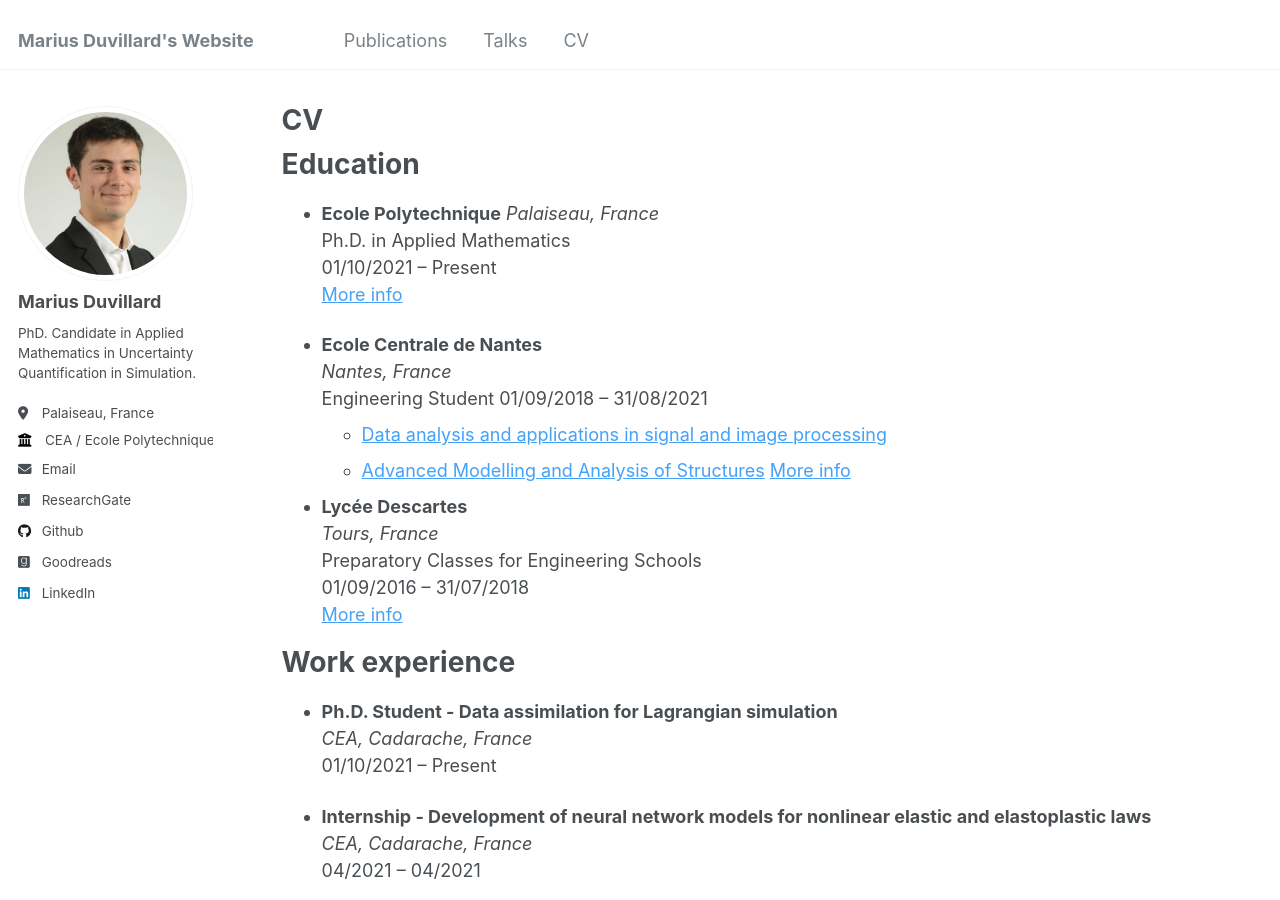
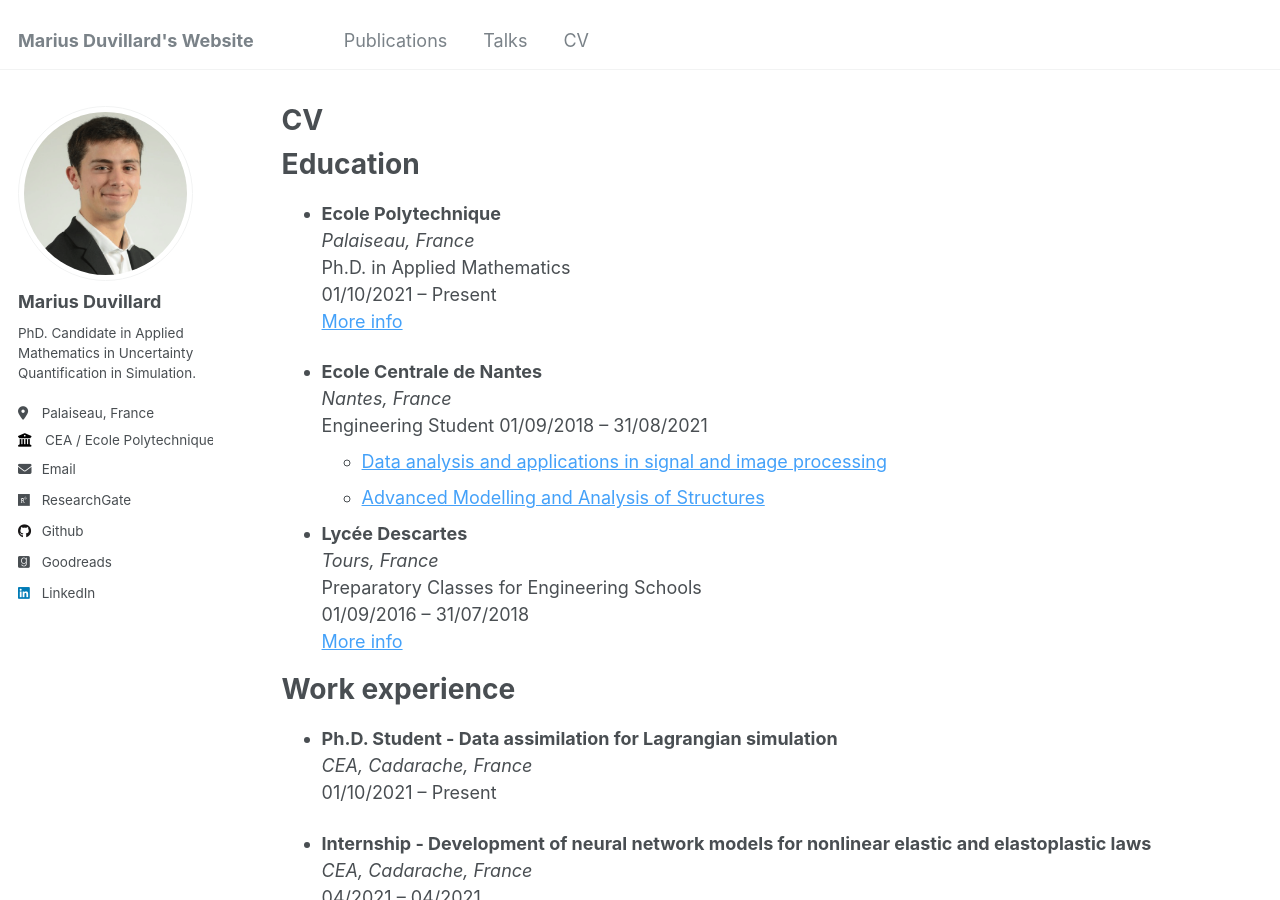
Before and after one commit to marius-duvillard/marius-duvillard.github.io, a Jekyll site: the page built from _pages/cv.md, in a window 1280 px wide and 900 px high. Built offline with Jekyll 4.4.1, drawn with Linux system fonts in a browser that asks for light colours.

```diff
--- a/_pages/cv.md
+++ b/_pages/cv.md
@@ -23,7 +23,6 @@ Engineering Student
 01/09/2018 – 31/08/2021
   - [Data analysis and applications in signal and image processing](https://www.ec-nantes.fr/engineering-programme-diplome-dingenieur/course-specialisations-yrs-23/data-analysis-and-applications-in-signal-and-image-processing)
   - [Advanced Modelling and Analysis of Structures](https://www.ec-nantes.fr/engineering-programme-diplome-dingenieur/course-specialisations-yrs-23/advanced-modelling-and-analysis-of-structures?l=1)
-[More info](https://www.ec-nantes.fr/english-version?l=1)
 
 - **Lycée Descartes**
 _Tours, France_
```
